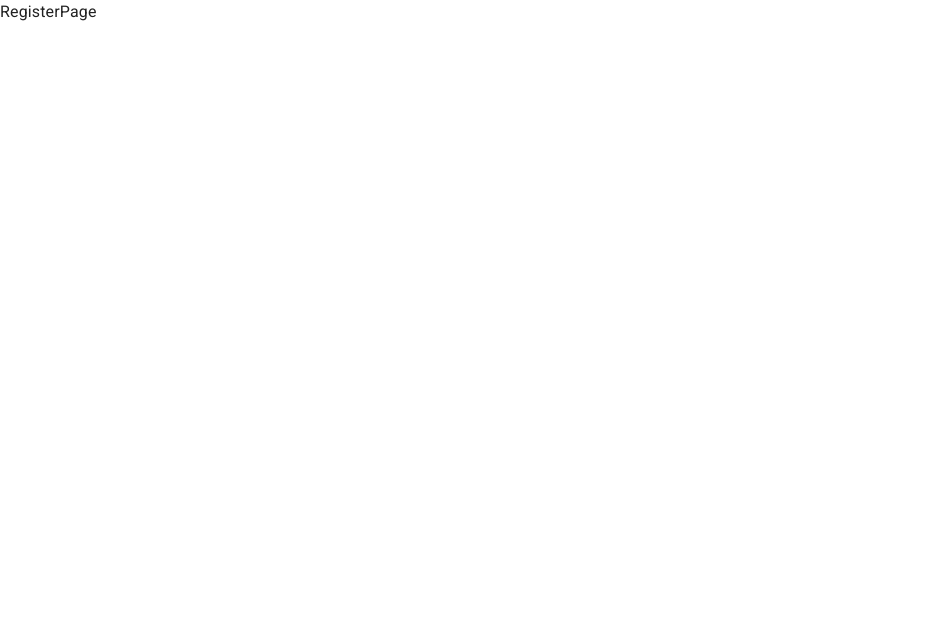
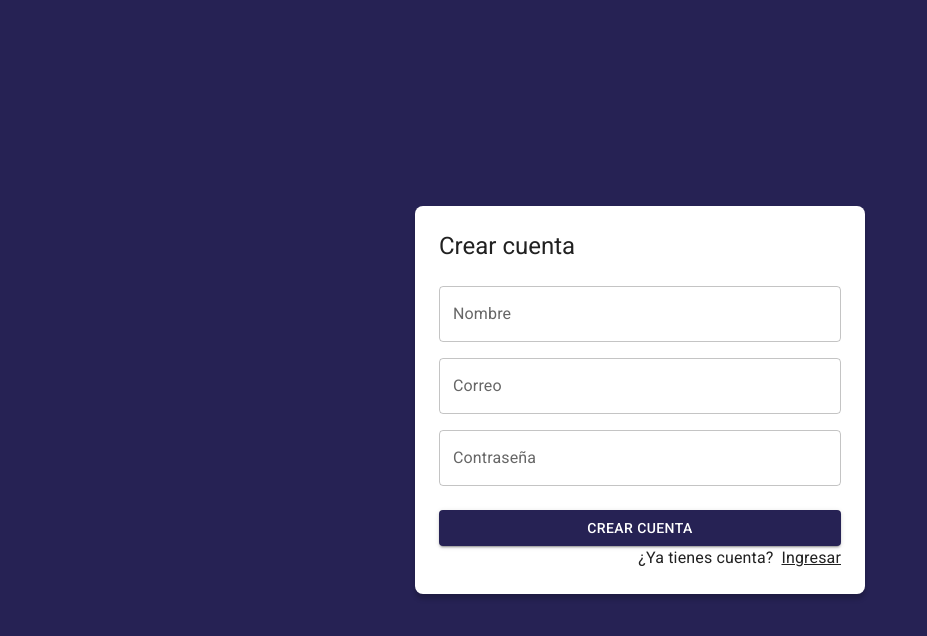
Before and after one commit to ManuUSS/Journal-App, a React (Vite) app: page /auth/register in a window 1280 px wide. Shown: the top 636 px of the page, without its empty margins (0-927 px from the left). Built offline with nearby package versions, Linux system fonts and the light colour scheme.

Commit message:
pantalla de register

```diff
--- a/src/auth/pages/RegisterPage.jsx
+++ b/src/auth/pages/RegisterPage.jsx
@@ -1,6 +1,83 @@
+import { Link as LinkRouter } from 'react-router-dom';
+import { Button, Grid, Link, TextField, Typography } from "@mui/material";
+import { Google } from '@mui/icons-material';
+import { AuthLayout } from '../layout/AuthLayout';
 
 export const RegisterPage = () => {
   return (
-    <div>RegisterPage</div>
+    <AuthLayout
+      title='Crear cuenta'
+    >
+
+    <form action="">
+          <Grid container>
+
+            <Grid item
+              xs={ 12 }
+              sx={{ mt: 2 }}>
+              <TextField
+                label="Nombre"
+                type="text"
+                placeholder="Nombre completo"
+                fullWidth
+              />
+
+            </Grid>
+            <Grid item
+              xs={ 12 }
+              sx={{ mt: 2 }}>
+              <TextField
+                label="Correo"
+                type="email"
+                placeholder="correo@google.com"
+                fullWidth
+              />
+            </Grid>
+
+            <Grid item
+              xs={ 12 }
+              sx={{ mt: 2 }}
+            >
+              <TextField
+                label="Contraseña"
+                type="password"
+                placeholder="Contraseña"
+                fullWidth
+              />
+            </Grid>
+
+            <Grid container
+              spacing={ 2 }
+              sx={{ mt: 1 }}
+            >
+
+              <Grid item
+                xs={ 12 }
+              >
+                <Button variant="contained" fullWidth>
+                  Crear cuenta
+                </Button>
+              </Grid>
+
+            </Grid>
+
+            <Grid container
+              direction='row'
+              justifyContent='end'
+            >
+              <Typography sx={{ mr: 1 }}>¿Ya tienes cuenta?</Typography>
+              <Link
+                component={ LinkRouter }
+                color='inherit'
+                to="/auth/login"
+              >
+                Ingresar
+              </Link>
+
+            </Grid>
+
+          </Grid>
+        </form>
+    </AuthLayout>
   )
 }
```
